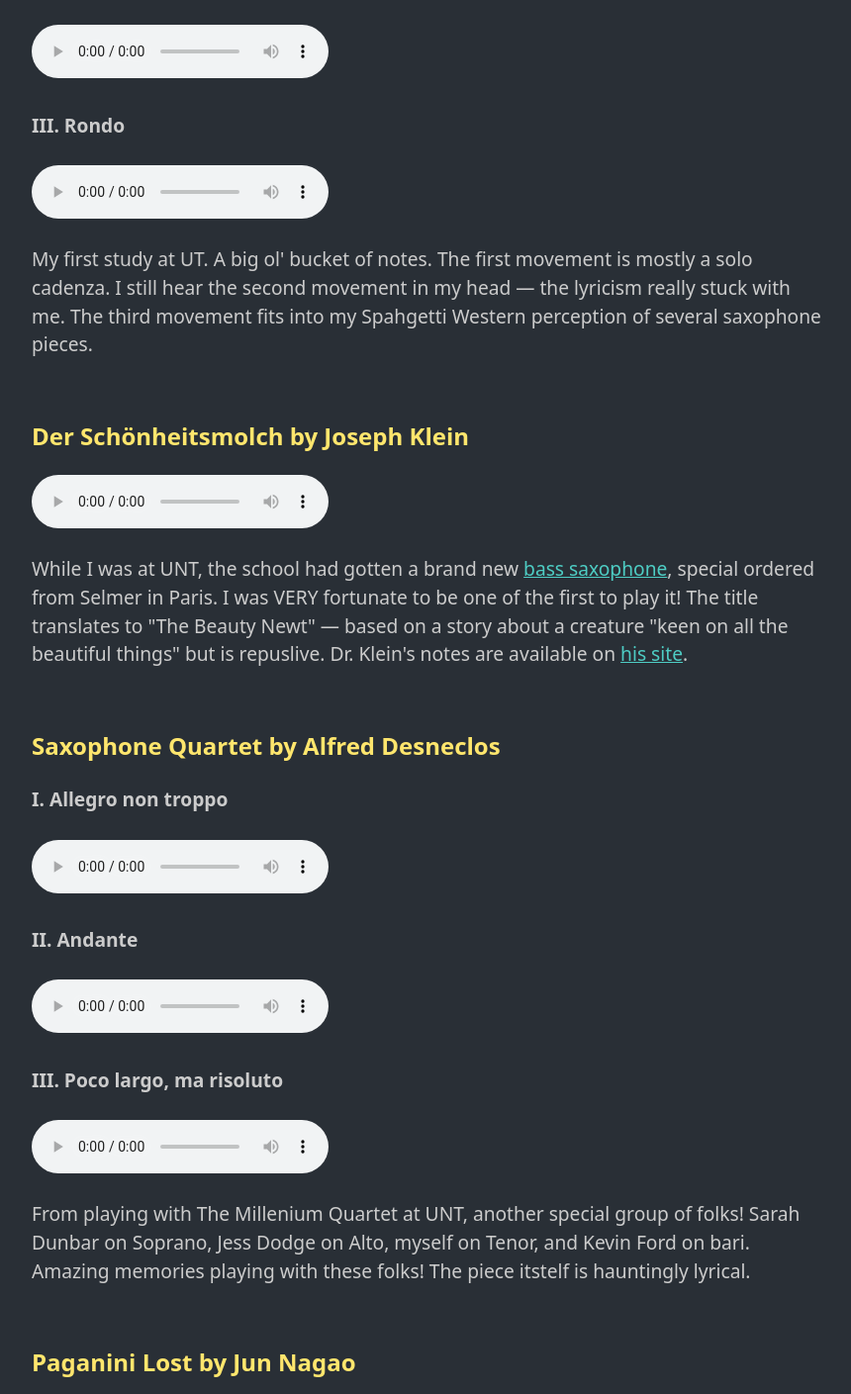
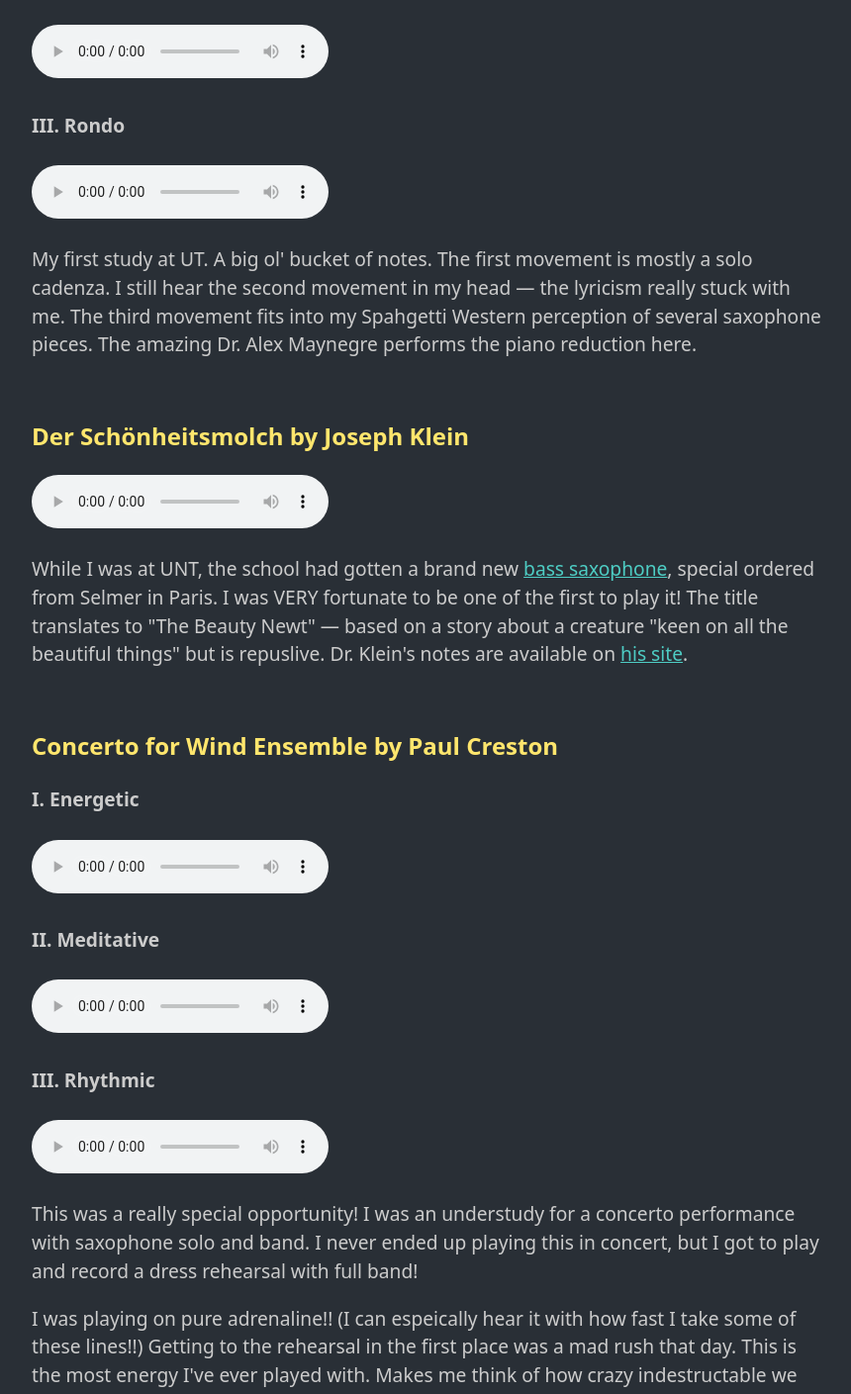
Before and after one commit to cdpadilla42/chrisdpadilla.com, a Next.js app: page /sax in a window 1280 px wide. Shown: the part 2585-3994 px from the top of the page at 99% size, without its empty margins (208-1068 px from the left). Built offline with nearby package versions, Linux system fonts and the light colour scheme.

Commit message:
Add Jenn song and creston

```diff
--- a/pages/sax.js
+++ b/pages/sax.js
@@ -79,7 +79,7 @@ const About = () => {
         controls="controls"
       />
       <p>
-        My most recent recording on sax (...from{' '}
+        My last recording on sax before diving fully into coding (...from{' '}
         {calculateAge(new Date('2019-05-12'))} years ago!) I was working on this
         during my first year of teaching. This short dance has so much fire and
         color to it. At the time, I was listening to several violinists,
@@ -131,7 +131,8 @@ const About = () => {
         My first study at UT. A big ol' bucket of notes. The first movement is
         mostly a solo cadenza. I still hear the second movement in my head — the
         lyricism really stuck with me. The third movement fits into my Spahgetti
-        Western perception of several saxophone pieces.
+        Western perception of several saxophone pieces. The amazing Dr. Alex
+        Maynegre performs the piano reduction here.
       </p>
 
       <h3>Der Schönheitsmolch by Joseph Klein</h3>
@@ -154,28 +155,58 @@ const About = () => {
         .
       </p>
 
-      {/* <h3>Concerto for Wind Ensemble by Paul Creston</h3>
-      <h4>I. Allegro non troppo</h4>
+      <h3>Concerto for Wind Ensemble by Paul Creston</h3>
+      <h4>I. Energetic</h4>
       <audio
-        src="https://padilla-media.s3.amazonaws.com/audio/sax/Desenclos_+Quatuor+I.+Allegro+non+tr.wav"
+        src="https://padilla-media.s3.amazonaws.com/audio/sax/Creston_+Concerto+I.+Energetic.wav"
         controls="controls"
       />
-      <h4>II. Andante</h4>
+      <h4>II. Meditative</h4>
       <audio
-        src="https://padilla-media.s3.amazonaws.com/audio/sax/Desenclos_+Quatuor+II.+Andante.wav"
+        src="https://padilla-media.s3.amazonaws.com/audio/sax/Creston_+Concerto+II.+Meditative.wav"
         controls="controls"
       />
-      <h4>III. Poco largo, ma risoluto</h4>
+      <h4>III. Rhythmic</h4>
       <audio
-        src="https://padilla-media.s3.amazonaws.com/audio/sax/Desenclos_+Quatuor+III.+Poco+largo%2C.wav"
+        src="https://padilla-media.s3.amazonaws.com/audio/sax/Creston_+Concerto+III.+Rhythmic.wav"
         controls="controls"
       />
       <p>
-        From playing with The Millenium Quartet at UNT, another special group of
-        folks! Sarah Dunbar on Soprano, Jess Dodge on Alto, myself on Tenor, and
-        Kevin Ford on bari. Amazing memories playing with these folks! The piece
-        itstelf is hauntingly lyrical.
-      </p> */}
+        This was a really special opportunity! I was an understudy for a
+        concerto performance with saxophone solo and band. I never ended up
+        playing this in concert, but I got to play and record a dress rehearsal
+        with full band!
+      </p>
+      <p>
+        I was playing on pure adrenaline!! (I can espeically hear it with how
+        fast I take some of these lines!!) Getting to the rehearsal in the first
+        place was a mad rush that day. This is the most energy I've ever played
+        with. Makes me think of how crazy indestructable we are in those college
+        days!
+      </p>
+      <p>
+        The legendary Dennis Fisher conducts the Symphonic Band with many great
+        friends!
+      </p>
+
+      <h3>Jenn Song</h3>
+      <audio
+        src="https://padilla-media.s3.amazonaws.com/audio/sax/jenn+song+2.wav"
+        controls="controls"
+      />
+      <p>
+        No sax in this one! This is a chiptune song I wrote on a DS in{' '}
+        <a href="http://web.archive.org/web/20190118070140/http://nitrotracker.tobw.net/index.php?cat_id=0">
+          nitrotracker
+        </a>
+        . I wanted to write something inspire by my sister{' '}
+        <a href="https://www.jennpadilla.com/">Jenn's</a> art. This was done
+        some summer inbetween terms at UNT. I can hear influences from quartet
+        music! A little Gorillaz plastic beach too, with the siren. Maybe some{' '}
+        <a href="https://disasterpeace.com/blog/">disasterpeace</a> in there
+        too. My theory knowledge was very minimal, so I'm impressed with how
+        cohesive and interesting this still is after so many years!
+      </p>
 
       <h3>Saxophone Quartet by Alfred Desneclos</h3>
       <h4>I. Allegro non troppo</h4>
```
